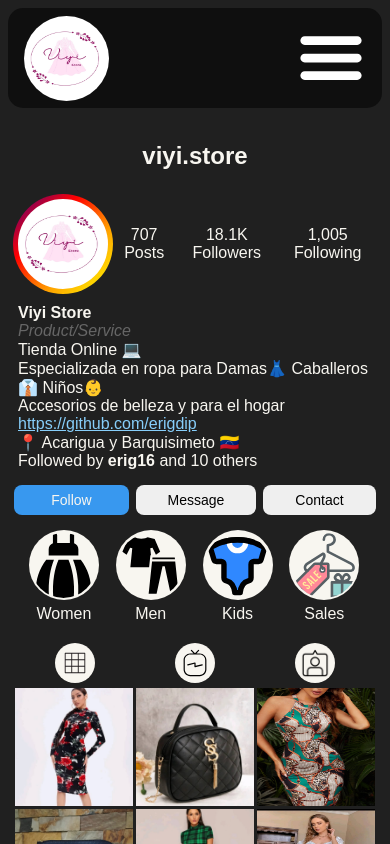
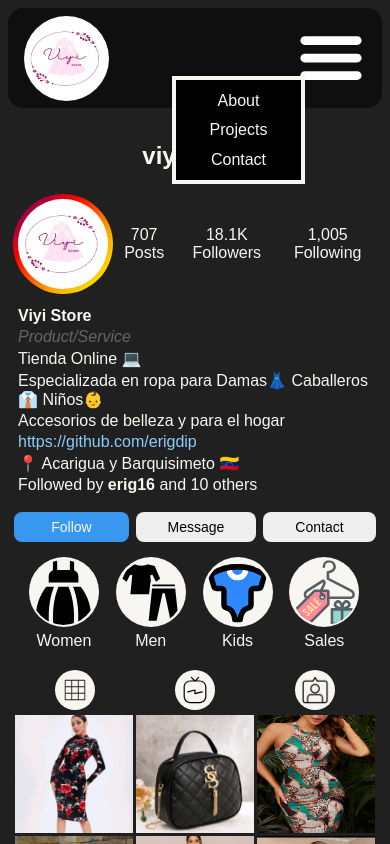
Before and after one commit to erigdip/Instagram-Profile-Replica, a plain HTML site: page index.html in a window 390 px wide. Both pictures are taken after a click on the element 331 px from the left and 58 px from the top of the page. Shown: the top 844 px of the page. Drawn offline with Linux system fonts and the light colour scheme; a web font is replaced by a local one.

Commit message:
Dropdown menu added

```diff
--- a/css/header.css
+++ b/css/header.css
@@ -19,8 +19,30 @@
     border-radius: 100%;
 }
 
-.header-nav ul {
+.header-nav ul.menu-list {
     display: none;
+}
+
+.deploy ul.menu-list {
+    padding: 0;
+    display: flex;
+    flex-direction: column;
+    justify-content: space-evenly;
+    align-items: center;
+    height: 100px;
+    width: 125px;
+    position: absolute;
+    top: 60px;
+    right: 85px;
+    list-style: none;
+    border: 4px solid var(--white);
+    background-color: black;
+}
+
+.deploy .nav-ul-li > a {
+    text-decoration: none;
+    color: var(--white);
+    font-family: var(--paragraph-font);
 }
 
 .header-menu {
@@ -48,7 +70,7 @@
         width: 350px;
     }
 
-    .header-nav ul {
+    .header-nav ul.menu-list {
         list-style: none;
         width: inherit;
         display: flex;
--- a/css/main.css
+++ b/css/main.css
@@ -72,7 +72,7 @@ section.description {
 }
 
 .description-container > p {
-    margin: 0;
+    margin: 3px 0;
 }
 
 .description-container > span {
@@ -80,6 +80,7 @@ section.description {
 }
 
 .description-container > a {
+    text-decoration: none;
     color: lightskyblue;
 }
 
--- a/index.html
+++ b/index.html
@@ -13,8 +13,8 @@
         <div class="header-logo">
             <img src="./assets/Viyi-Store-Logo.jpg" alt="Viyi-Store-Logo">
         </div>
-    <nav class="header-nav">
-        <ul>
+    <nav class="header-nav" id="menu-list-deployed">
+        <ul class="menu-list">
             <li class="nav-ul-li">
                 <a href="#">
                     About
@@ -32,7 +32,7 @@
             </li>
         </ul>
     </nav>
-        <div class="header-menu">
+        <div class="header-menu" id="toggle-menu">
             <img src="./assets/Menu.svg" alt="Menu" width="70" height="70">
         </div>
     </header>
@@ -187,5 +187,6 @@
             </ul>
         </div>
     </footer>
+    <script src="js/app.js"></script>
 </body>
 </html>
--- /dev/null
+++ b/js/app.js
@@ -0,0 +1,6 @@
+const MenuDeployed = document.getElementById('menu-list-deployed');
+const MenuImg = document.getElementById('toggle-menu');
+MenuImg.addEventListener('click', function () {
+  'use strict';
+  MenuDeployed.classList.toggle('deploy');
+});
```
Also changed, not shown: css/buttons.css (line endings or trailing spaces).
